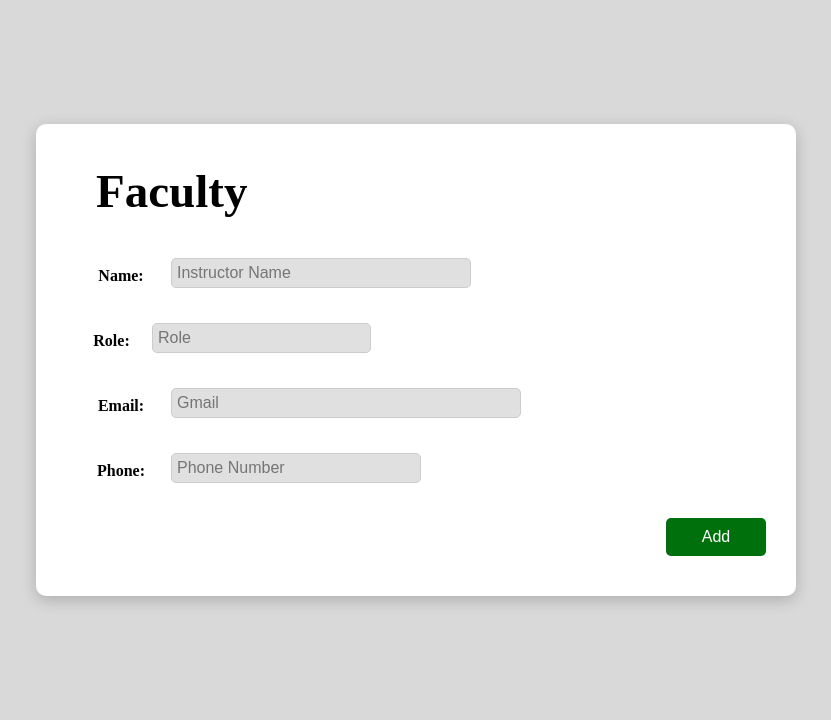
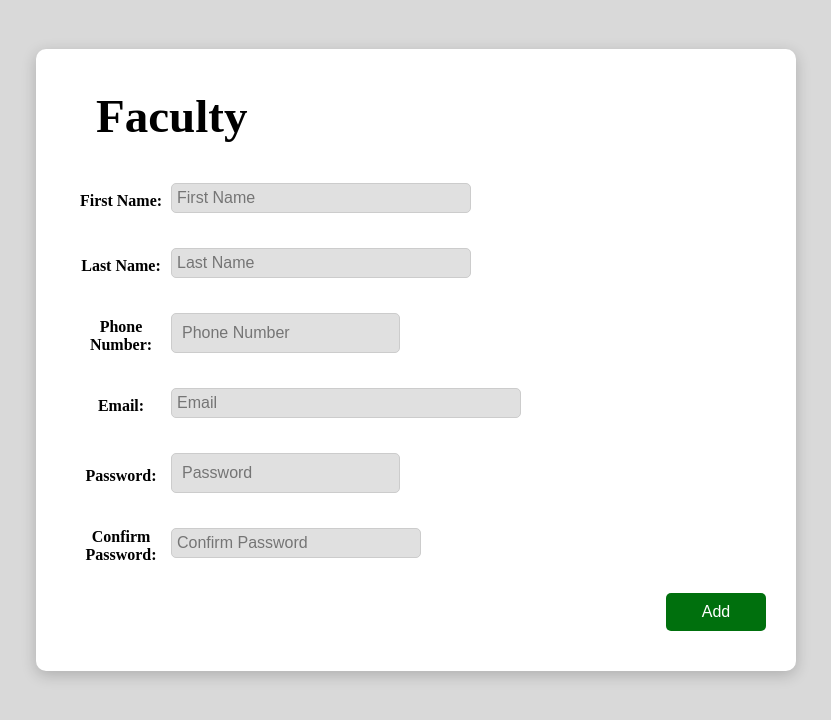
Before and after one commit to jmlsuarez05826/CAMS, a PHP site: page /user_accounts.php in a window 1280 px wide. Shown: the part 92-812 px from the top of the page, without its empty margins (224-1055 px from the left). Run offline with PHP 8.4, Linux system fonts and the light colour scheme.

Commit message:
database, sp, user creation

```diff
--- /dev/null
+++ b/pages/cams-sp.php
@@ -0,0 +1,31 @@
+
+<?php
+require_once 'camsdatabase.php';
+
+class Crud {
+    private $conn;
+
+    public function __construct() {
+        $db = new Database();
+        $this->conn = $db->getConnection();
+    }
+
+    public function addFaculty ($firstname, $lastname, $phonenumber, $email, $password) {
+        try {
+
+            $stmt = $this->conn->prepare("CALL addFaculty(?, ?, ?, ?, ?)");
+
+            $stmt->execute([
+                $firstname,
+                $lastname,
+                $phonenumber,
+                $email,
+                $password,
+            ]);
+            return true;
+        } catch (PDOException $e) {
+            throw $e;
+        }
+    }
+}
+?>
--- /dev/null
+++ b/pages/camsdatabase.php
@@ -0,0 +1,29 @@
+<?php
+class Database {
+    private $host = 'localhost';
+    private $db_name = 'cams';
+    private $username = 'root';
+    private $password = '12345';
+    private $conn;
+
+    public function __construct() {
+        $this->connect();
+    }
+
+    private function connect() {
+        try {
+            $this->conn = new PDO(
+                "mysql:host={$this->host};dbname={$this->db_name};charset=utf8mb4",
+                $this->username,
+                $this->password
+            );
+            $this->conn->setAttribute(PDO::ATTR_ERRMODE, PDO::ERRMODE_EXCEPTION);
+        } catch (PDOException $e) {
+            die("Connection failed: " . $e->getMessage());
+        }
+    }
+
+    public function getConnection() {
+        return $this->conn;
+    }
+}
--- a/pages/user_accounts.php
+++ b/pages/user_accounts.php
@@ -1,3 +1,29 @@
+<?php
+require_once 'camsdatabase.php';
+require_once 'cams-sp.php';
+
+$db = new Database();
+$conn = $db->getConnection();
+
+$crud = new Crud($conn);
+
+if (isset($_POST["add"])) {
+$firstname = $_POST["fname"];
+$lastname = $_POST["lname"];
+$phonenumber = $_POST["phone"];
+$email = $_POST["email"];
+$password = $_POST["password"];
+
+if($crud->addFaculty($firstname, $lastname, $phonenumber, $email, $password)) {
+    echo 'what a nice';
+} else {
+    echo 'not a nice';
+}
+
+}
+?>
+
+
 <!DOCTYPE html>
 <html lang="en">
 
@@ -76,10 +102,13 @@
         }
 
         /* Base styles for all form groups */
-        .form-group-name,
+        .form-group-fname,
+        .form-group-lname,
         .form-group-role,
         .form-group-email,
-        .form-group-phone {
+        .form-group-phone,
+        .form-group-password,
+        .form-group-cpassword {
             display: flex;
             /* makes label + input side by side */
             align-items: center;
@@ -89,7 +118,10 @@
         }
 
         /* Individual widths */
-        .form-group-name {
+        .form-group-fname {
+            width: 400px;
+        }
+        .form-group-lname {
             width: 400px;
         }
 
@@ -105,11 +137,22 @@
             width: 350px;
         }
 
+        .form-group-password{
+            width: 350px;
+        }
+
+        .form-group-cpassword{
+            width: 350px;
+        }
+
         /* Labels (consistent styling) */
-        .form-group-name label,
+        .form-group-fname label,
+        .form-group-lname label,
         .form-group-role label,
         .form-group-email label,
-        .form-group-phone label {
+        .form-group-phone label,
+        .form-group-password label,
+        .form-group-cpassword label {
             width: 100px;
             /* fixed label width for alignment */
             font-weight: bold;
@@ -118,10 +161,13 @@
         }
 
         /* Inputs */
-        .form-group-name input,
+        .form-group-fname input,
+        .form-group-lname input,
         .form-group-role input,
         .form-group-email input,
-        .form-group-phone input {
+        .form-group-phone input
+        .form-group-password input,
+        .form-group-cpassword input {
             flex: 1;
             /* input fills remaining space */
             padding: 5px;
@@ -150,35 +196,40 @@
             <form action="" method="post">
 
                 <form>
-                    <div class="form-group-name">
-                        <label for="instname">Name:</label>
-                        <input type="text" id="instname" name="instname" placeholder="Instructor Name" required>
+                    <div class="form-group-fname">
+                        <label for="fname">First Name:</label>
+                        <input type="text" id="fname" name="fname" placeholder="First Name" required>
                     </div>
-
-                    <div class="form-group-role">
-                        <label for="role">Role:</label>
-                        <input type="text" id="role" name="role" placeholder="Role" required>
+                    <div class="form-group-lname">
+                        <label for="lname">Last Name:</label>
+                        <input type="text" id="lname" name="lname" placeholder="Last Name" required>
+    </div>
+                    <div class="form-group-phone">
+                        <label for="phone">Phone Number:</label>
+                        <input type="number" id="phone" name="phone" placeholder="Phone Number" required>
                     </div>
 
                     <div class="form-group-email">
                         <label for="email">Email:</label>
-                        <input type="email" id="email" name="email" placeholder="Gmail" required>
+                        <input type="email" id="email" name="email" placeholder="Email" required>
                     </div>
 
-                    <div class="form-group-phone">
-                        <label for="phone">Phone:</label>
-                        <input type="number" id="phone" name="phone" placeholder="Phone Number" required>
+                    <div class="form-group-password">
+                        <label for="password">Password:</label>
+                        <input type="text" id="password" name="password" placeholder="Password" required>
+                    </div>
+
+                    <div class="form-group-cpassword">
+                        <label for="cpassword">Confirm Password:</label>
+                        <input type="text" id="cpassword" name="cpassword" placeholder="Confirm Password" required>
                     </div>
 
                     <div class="button-container">
-                        <button>Add</button>
+                        <button type="add" name="add">Add</button>
                     </div>
 
                 </form>
             </form>
-
-
-        </div>
 
     </main>
 
```
Also changed, not shown: pages/testconnection.php (added, +13 -0 lines).
